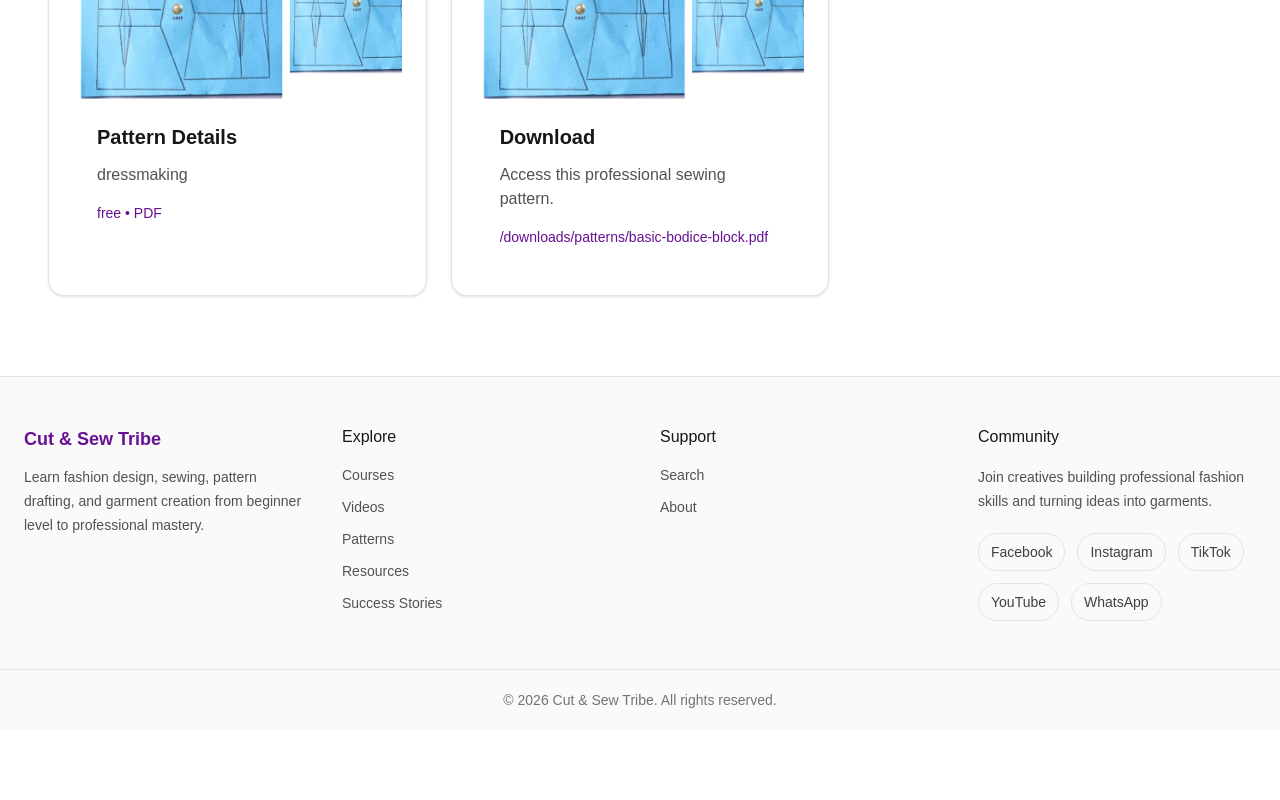
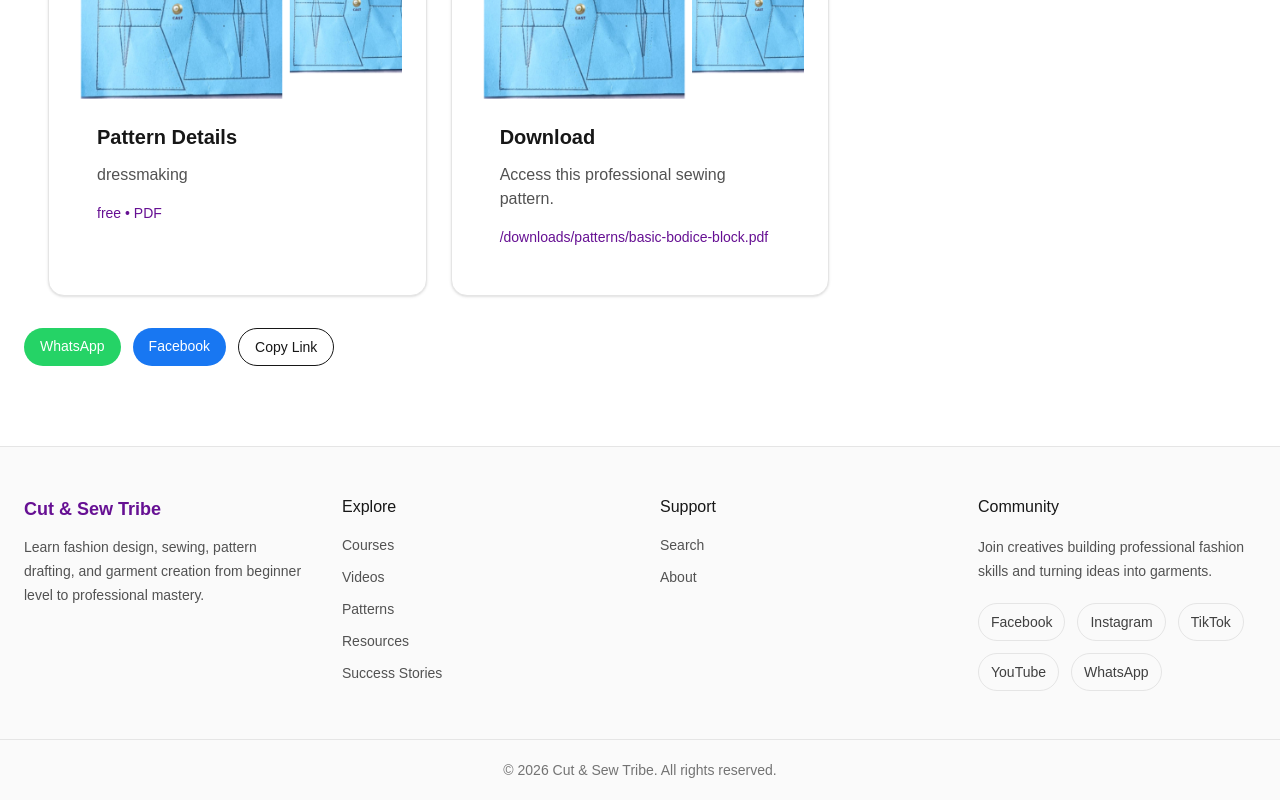
Before and after one commit to CutAndSewTribe/cut-and-sew-tribe, a Next.js app: page /patterns/basic-bodice-block in a window 1280 px wide. Shown: the part 614-1414 px from the top of the page. Before the commit the page ends 1344 px from the top, so only its background shows below. Built offline with nearby package versions, Linux system fonts and the light colour scheme.

Commit message:
Add sharing to pattern pages

```diff
--- a/src/app/patterns/[slug]/page.tsx
+++ b/src/app/patterns/[slug]/page.tsx
@@ -8,6 +8,8 @@ import {
   ContentCard,
   ContentGrid,
 } from "@/components/shared";
+
+import ShareButtons from "@/components/shared/ShareButtons";
 
 import { patterns } from "@/content/patterns";
 
@@ -140,11 +142,17 @@ export default async function PatternDetailPage({
             />
 
 
-          </ContentGrid>
+                    </ContentGrid>
 
-        </Container>
 
-      </Section>
+                    <ShareButtons
+                      title={pattern.title}
+                    />
+
+
+                 </Container>
+
+               </Section>
 
 
     </div>
```
